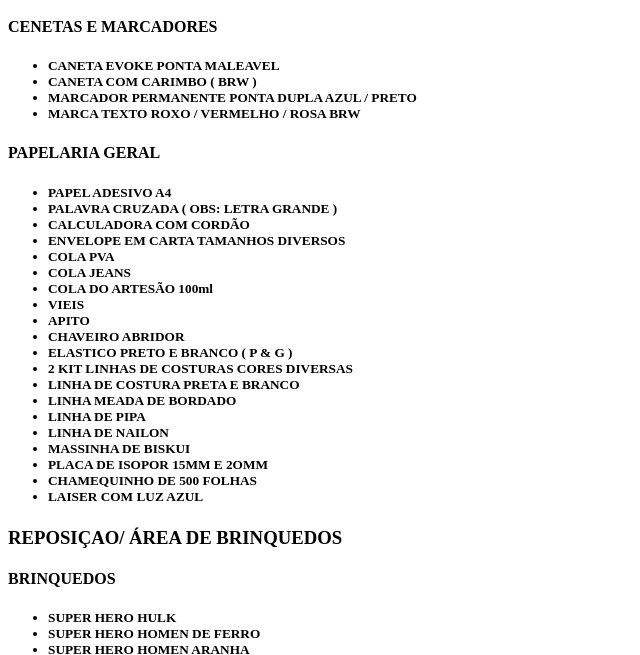
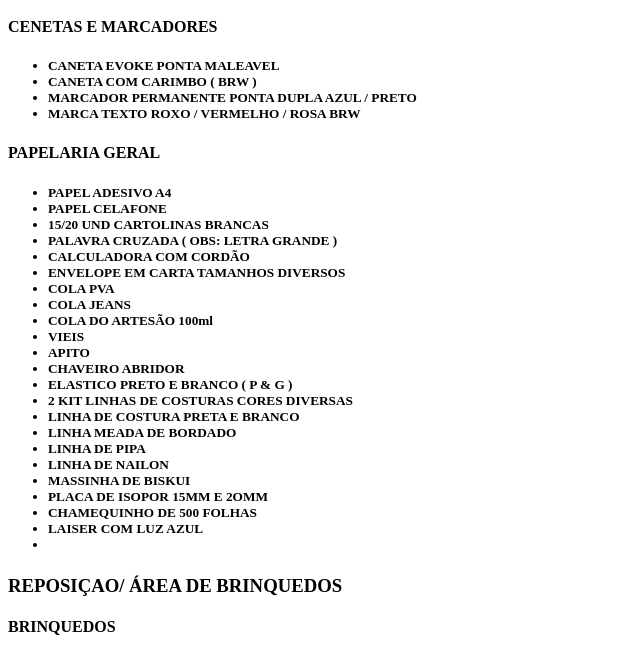
Before and after one commit to robsonruandev/listadereposicao, a plain HTML site: page index.html in a window 1280 px wide. Shown: the part 105-760 px from the top of the page, without its empty margins (0-640 px from the left). Drawn offline with Linux system fonts and the light colour scheme.

Commit message:
Update index.html

```diff
--- a/index.html
+++ b/index.html
@@ -29,6 +29,8 @@
         <h5>
             <ul type="disc">
                 <li> PAPEL ADESIVO A4
+                <li> PAPEL CELAFONE
+                <li> 15/20 UND CARTOLINAS BRANCAS
                 <li> PALAVRA CRUZADA ( OBS: LETRA GRANDE )
                 <li> CALCULADORA COM CORDÃO
                 <li> ENVELOPE EM CARTA TAMANHOS DIVERSOS
@@ -48,6 +50,7 @@
                 <li> PLACA DE ISOPOR 15MM E 2OMM
                 <li> CHAMEQUINHO DE 500 FOLHAS
                 <li> LAISER COM LUZ AZUL
+                <li>
             </ul>
         </h5>
         <h3>REPOSIÇAO/ ÁREA DE BRINQUEDOS</h3>
```
